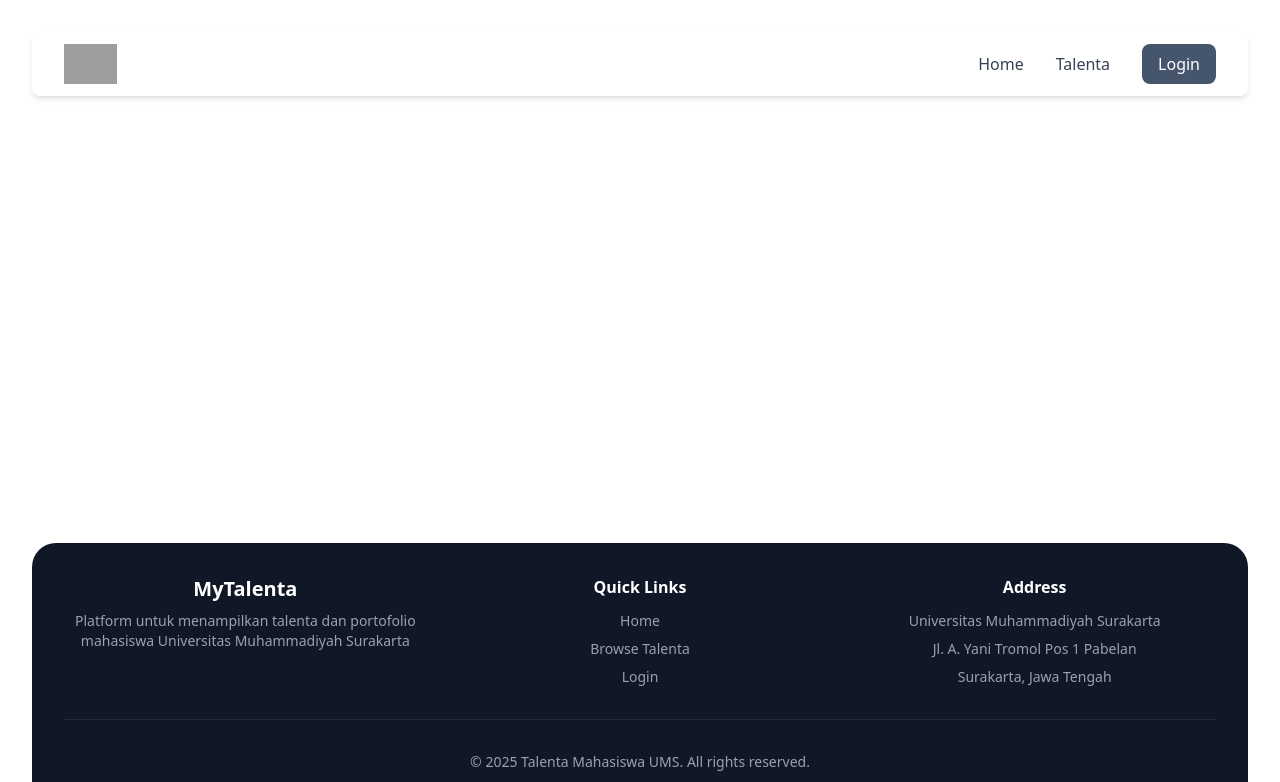
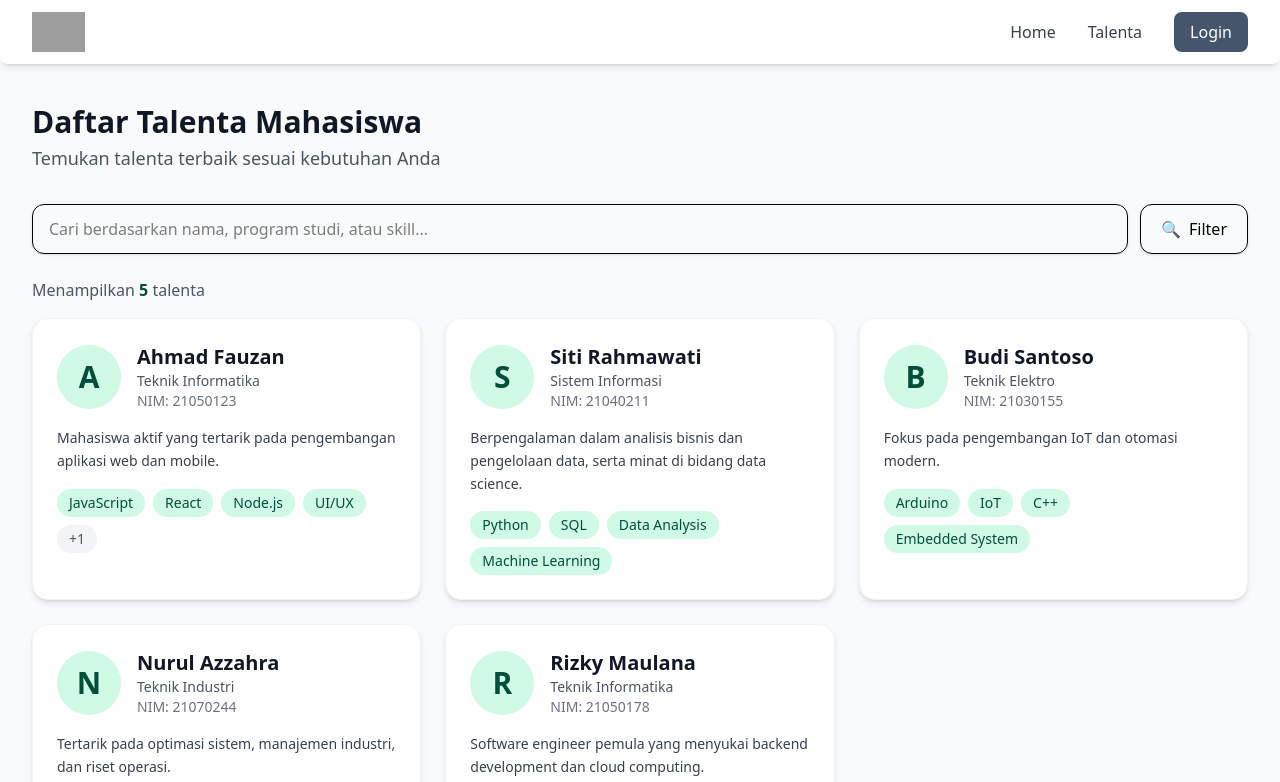
Before and after one commit to afrizalfikrii/aplikasi-talenta-mahasiswa-UMS, a React (Vite) app in the folder frontend/: page /talenta in a window 1280 px wide. Shown: the top 782 px of the page. Built offline with nearby package versions, Linux system fonts and the light colour scheme; grey boxes are pictures that could not be loaded.

Commit message:
update page TalentaPage, component StudentCard & add datasample

```diff
--- a/frontend/src/App.tsx
+++ b/frontend/src/App.tsx
@@ -1,8 +1,10 @@
 import { BrowserRouter as Router, Routes, Route } from 'react-router-dom';
-import './App.css';
+// import './App.css';
 import Navbar from './component/layout/Navbar';
 import Footer from './component/layout/Footer';
 import Home from './pages/Home';
+import TalentaPage from './pages/TalentaPage';
+// import TalentaDetailPage from "./pages/TalentaDetailPage";
 import Login from './pages/auth/Login';
 import Register from './pages/auth/Register';
 
@@ -23,6 +25,8 @@ function App() {
               <main className="flex-grow">
                 <Routes>
                   <Route path="/" element={<Home />} />
+                  <Route path="/talenta" element={<TalentaPage />} />
+                  {/* <Route path="/talenta/:nim" element={<TalentaDetailPage />} /> */}
                 </Routes>
               </main>
               <Footer />
--- a/frontend/src/component/layout/StudentCard.tsx
+++ b/frontend/src/component/layout/StudentCard.tsx
@@ -16,11 +16,11 @@ const StudentCard: React.FC<StudentCardProps> = ({
   skills,
 }) => {
   return (
-    <div className="w-full max-w-xl bg-white rounded-2xl shadow-md p-6 border border-gray-100">
+    <div className="w-full h-full max-w-xl bg-white rounded-2xl shadow-md p-6 border border-gray-100">
       {/* Avatar + Name */}
       <div className="flex items-center gap-4">
         {/* Avatar */}
-        <div className="w-16 h-16 rounded-full bg-red-100 flex items-center justify-center text-red-600 text-3xl font-semibold">
+        <div className="w-16 h-16 rounded-full bg-emerald-100 text-emerald-900 flex items-center justify-center text-3xl font-semibold">
           {name.charAt(0)}
         </div>
 
@@ -41,7 +41,7 @@ const StudentCard: React.FC<StudentCardProps> = ({
         {skills.slice(0, 4).map((skill) => (
           <span
             key={skill}
-            className="px-3 py-1 bg-red-100 text-red-600 text-sm rounded-full"
+            className="px-3 py-1 bg-emerald-100 text-emerald-900 text-sm rounded-full flex items-center justify-center"
           >
             {skill}
           </span>
--- /dev/null
+++ b/frontend/src/datasample/student.json
@@ -0,0 +1,42 @@
+[
+  {
+    "id": 1,
+    "name": "Ahmad Fauzan",
+    "major": "Teknik Informatika",
+    "nim": "21050123",
+    "bio": "Mahasiswa aktif yang tertarik pada pengembangan aplikasi web dan mobile.",
+    "skills": ["JavaScript", "React", "Node.js", "UI/UX", "Laravel"]
+  },
+  {
+    "id": 2,
+    "name": "Siti Rahmawati",
+    "major": "Sistem Informasi",
+    "nim": "21040211",
+    "bio": "Berpengalaman dalam analisis bisnis dan pengelolaan data, serta minat di bidang data science.",
+    "skills": ["Python", "SQL", "Data Analysis", "Machine Learning"]
+  },
+  {
+    "id": 3,
+    "name": "Budi Santoso",
+    "major": "Teknik Elektro",
+    "nim": "21030155",
+    "bio": "Fokus pada pengembangan IoT dan otomasi modern.",
+    "skills": ["Arduino", "IoT", "C++", "Embedded System"]
+  },
+  {
+    "id": 4,
+    "name": "Nurul Azzahra",
+    "major": "Teknik Industri",
+    "nim": "21070244",
+    "bio": "Tertarik pada optimasi sistem, manajemen industri, dan riset operasi.",
+    "skills": ["Lean Management", "Supply Chain", "Data Visualization"]
+  },
+  {
+    "id": 5,
+    "name": "Rizky Maulana",
+    "major": "Teknik Informatika",
+    "nim": "21050178",
+    "bio": "Software engineer pemula yang menyukai backend development dan cloud computing.",
+    "skills": ["Laravel", "MySQL", "REST API", "Docker"]
+  }
+]
--- a/frontend/src/pages/TalentaPage.tsx
+++ b/frontend/src/pages/TalentaPage.tsx
@@ -1,30 +1,13 @@
-import React, { useState, useEffect } from "react";
+import React, { useState } from "react";
+import { Link } from "react-router-dom";
 import StudentCard from "../component/layout/StudentCard";
+import studentsData from "../datasample/student.json";
 
 const TalentaPage: React.FC = () => {
   const [search, setSearch] = useState("");
-  const [students, setStudents] = useState<any[]>([]); // data dari DB
-  const [loading, setLoading] = useState(true);
 
-  // Ambil data dari API / database
-  useEffect(() => {
-    const fetchStudents = async () => {
-      try {
-        const response = await fetch("/api/students"); // ganti sesuai endpoint Anda
-        const data = await response.json();
-        setStudents(data);
-      } catch (error) {
-        console.error("Gagal memuat data mahasiswa:", error);
-      } finally {
-        setLoading(false);
-      }
-    };
-
-    fetchStudents();
-  }, []);
-
-  // Filter hasil pencarian
-  const filtered = students.filter((item) =>
+  // Filter pencarian langsung dari data JSON
+  const filtered = studentsData.filter((item) =>
     [item.name, item.major, item.nim, ...(item.skills || [])]
       .join(" ")
       .toLowerCase()
@@ -33,11 +16,9 @@ const TalentaPage: React.FC = () => {
 
   return (
     <div className="w-full min-h-screen bg-gray-50 py-10">
-
-    {/* Container sejajar dengan navbar */}
       <div className="max-w-7xl mx-auto px-4 sm:px-6 lg:px-8">
 
-      {/* --- Judul Halaman (Rata Kiri) --- */}
+        {/* Title */}
         <div className="mb-8">
           <h1 className="text-2xl md:text-3xl font-semibold text-gray-900">
             Daftar Talenta Mahasiswa
@@ -47,10 +28,8 @@ const TalentaPage: React.FC = () => {
           </p>
         </div>
 
-      {/* Search Bar + Filter */}
+        {/* Search Bar */}
         <div className="w-full flex flex-col sm:flex-row items-stretch sm:items-center gap-3">
-
-        {/* Search Input */}
           <input
             type="text"
             placeholder="Cari berdasarkan nama, program studi, atau skill..."
@@ -59,46 +38,45 @@ const TalentaPage: React.FC = () => {
             className="flex-1 px-4 py-3 border rounded-xl shadow-sm focus:ring-2 focus:ring-blue-300 outline-none"
           />
 
-        {/* Tombol Filter */}
           <button className="px-5 py-3 border rounded-xl shadow-sm flex items-center gap-2 hover:bg-gray-100 transition w-full sm:w-auto justify-center">
             <span>🔍</span> Filter
           </button>
         </div>
 
-      {/* Jumlah Talenta */}
+        {/* Count */}
         <p className="text-gray-600 mt-6 text-sm md:text-base">
           Menampilkan{" "}
-        <span className="text-red-600 font-semibold">
-          {loading ? "..." : filtered.length}
-        </span>{" "}
+          <span className="text-emerald-900 font-semibold">{filtered.length}</span>{" "}
           talenta
         </p>
 
-      {/* Grid Student Cards */}
-      <div className="
+        {/* Grid */}
+       <div
+          className="
             grid
             grid-cols-1
             sm:grid-cols-2
             lg:grid-cols-3
             gap-6
             mt-4
-      ">
-        {loading ? (
-          <p className="text-gray-500">Memuat data...</p>
-        ) : (
-          filtered.map((student) => (
+          "
+        >
+          {filtered.map((student) => (
+            <Link
+              to={`/talenta/${student.nim}`}   // gunakan NIM untuk detail page
+              key={student.nim}
+              className="block hover:scale-[1.02] transition-transform"
+            >
               <StudentCard
-              key={student.id}
                 name={student.name}
                 major={student.major}
                 nim={student.nim}
                 bio={student.bio}
                 skills={student.skills}
               />
-          ))
-        )}
+            </Link>
+          ))}
         </div>
-
       </div>
     </div>
   );
```
Lines whose indentation alone changed are shown as unchanged.
